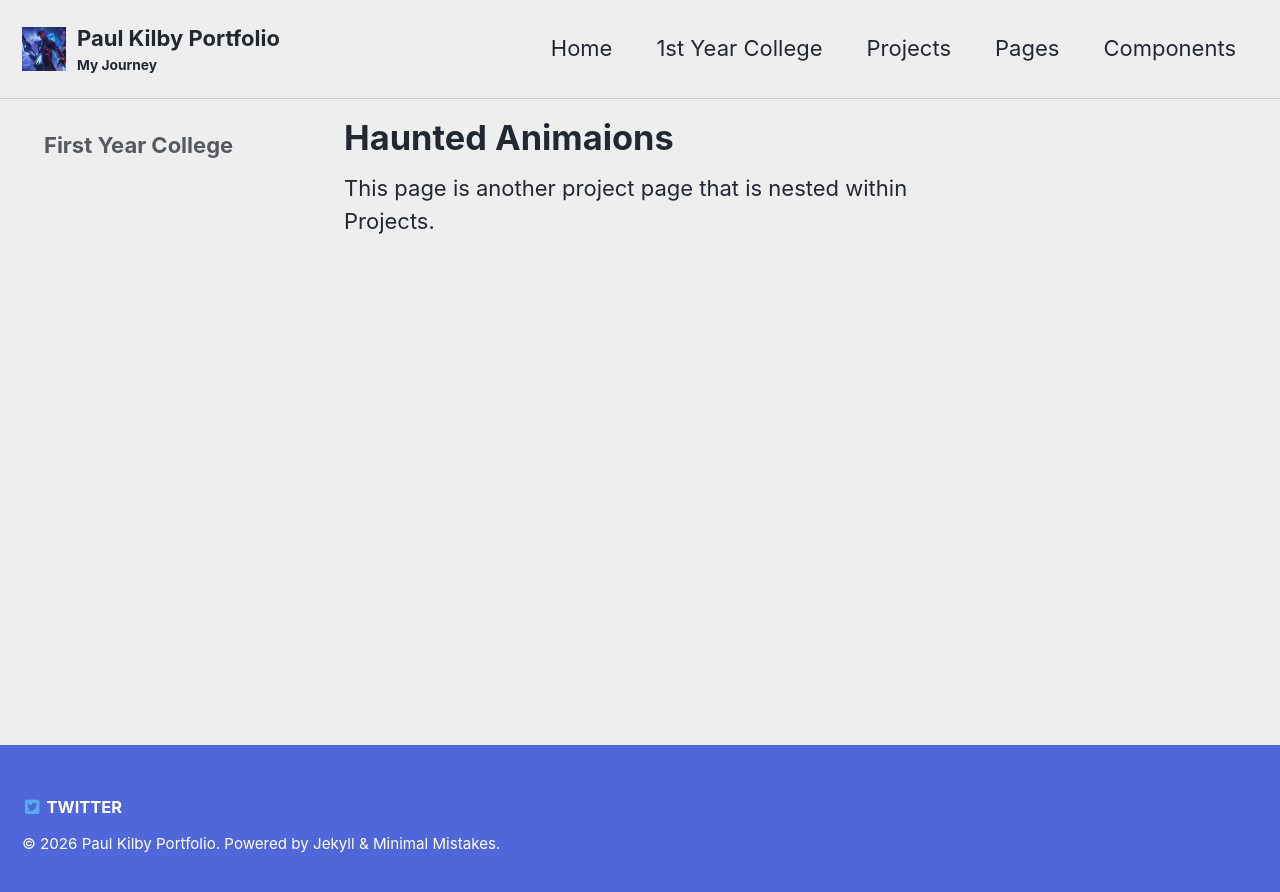
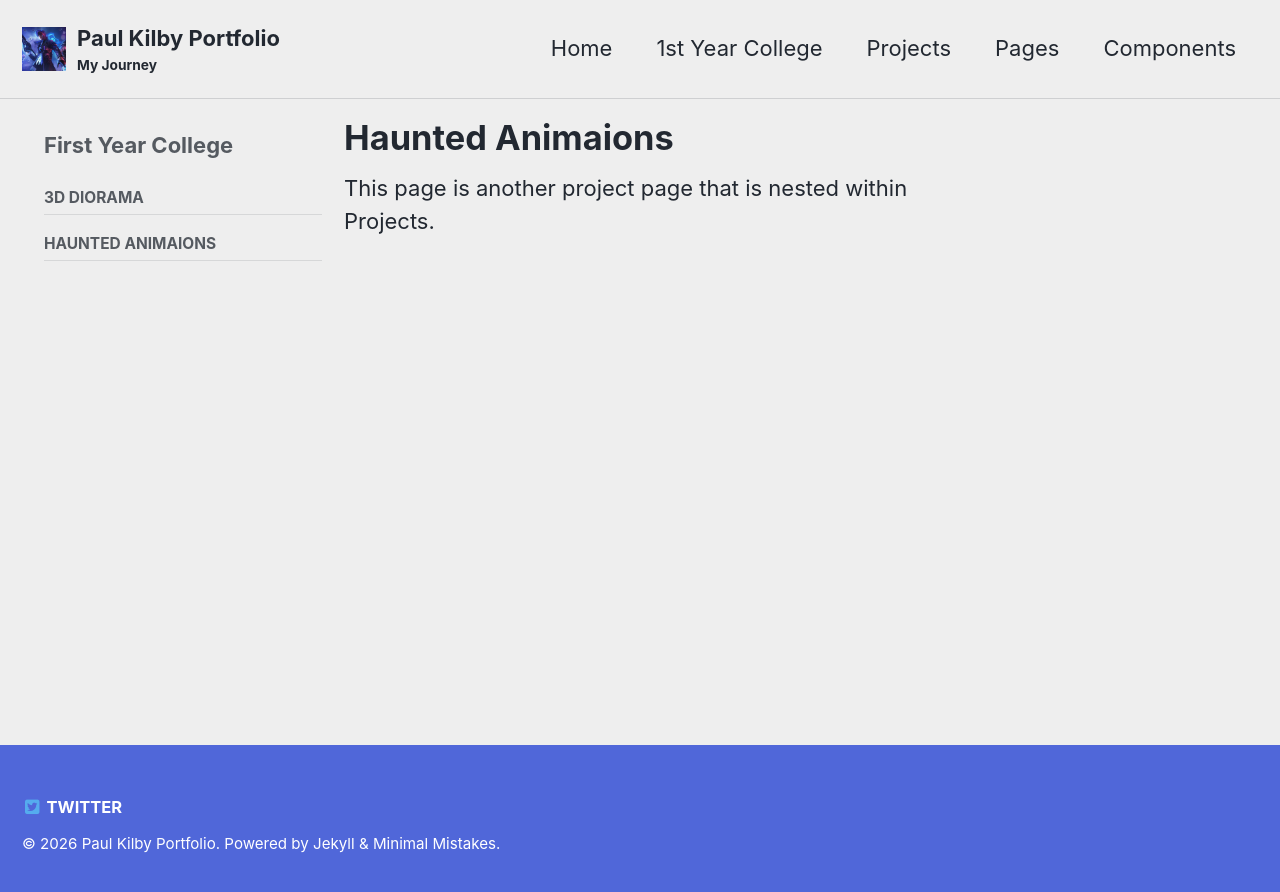
Before and after one commit to KeadoElijahKing/KeadoElijahKing.github.io, a Jekyll site: the page built from _pages/firstyr-haunted-animations.md, in a window 1280 px wide. Shown: the top 892 px of the page. Built offline with Jekyll 4.4.1, drawn with Linux system fonts in a browser that asks for light colours; part of the change alters nothing that is shown.

```diff
--- a/_pages/firstyr-haunted-animations.md
+++ b/_pages/firstyr-haunted-animations.md
@@ -5,7 +5,7 @@ permalink: /firstyr/HA/
 sidebar:
   title: "First Year College"
   nav:
-    - first
+    - firstyr
 ---
 
 This page is another project page that is nested within Projects.
```
